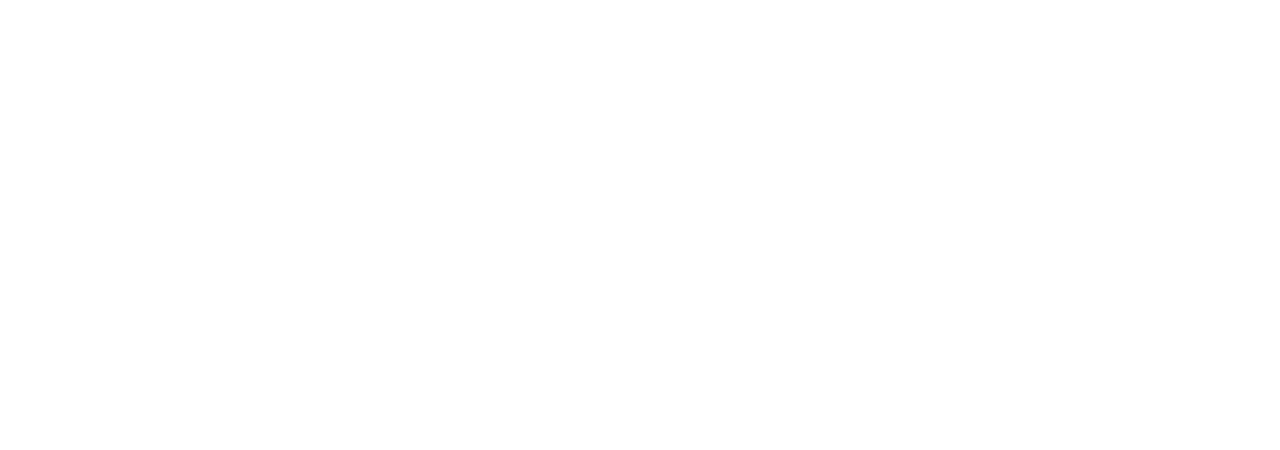
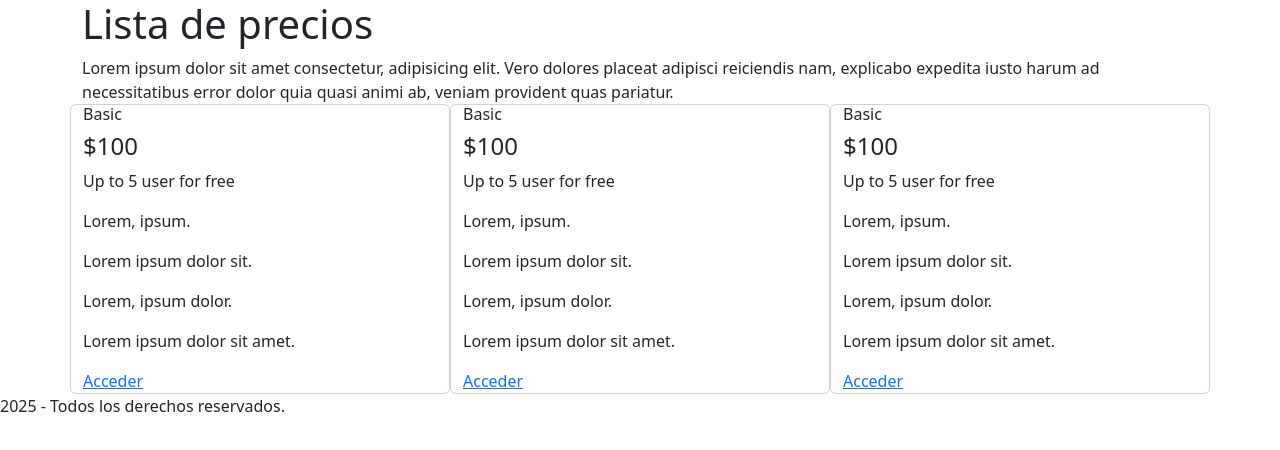
Before and after one commit to DanyRR3312/PracticaListaDePrecios, a plain HTML site: page index.html in a window 1280 px wide. Drawn offline with nearby package versions, Linux system fonts and the light colour scheme.

Commit message:
Estructura HTML

```diff
--- a/index.html
+++ b/index.html
@@ -3,9 +3,87 @@
 <head>
     <meta charset="UTF-8">
     <meta name="viewport" content="width=device-width, initial-scale=1.0">
+    <link rel="stylesheet" href="https://cdn.jsdelivr.net/npm/bootstrap@5.3.7/dist/css/bootstrap.min.css">
     <title>Practica 1 Bootstrap</title>
 </head>
 <body>
 
+    <main class="container">
+
+        <h1>Lista de precios</h1>
+
+        <div class="info">Lorem ipsum dolor sit amet consectetur, adipisicing elit. Vero dolores placeat adipisci reiciendis nam, explicabo expedita iusto harum ad necessitatibus error dolor quia quasi animi ab, veniam provident quas pariatur.</div>
+
+        <section class="row list">
+
+            <div class="card col-4">
+
+                <div class="card-info">
+
+                    <h6>Basic</h6>
+
+                    <h4>$100</h4>
+
+                    <p>Up to 5 user for free</p>
+
+                    <p class="extra">Lorem, ipsum.</p>
+                    <p class="extra">Lorem ipsum dolor sit.</p>
+                    <p class="extra">Lorem, ipsum dolor.</p>
+                    <p class="extra">Lorem ipsum dolor sit amet.</p>
+
+                </div>
+
+                <a href="#">Acceder</a>
+
+            </div>
+
+            <div class="card col-4">
+
+                <div class="card-info">
+
+                    <h6>Basic</h6>
+
+                    <h4>$100</h4>
+
+                    <p>Up to 5 user for free</p>
+
+                    <p class="extra">Lorem, ipsum.</p>
+                    <p class="extra">Lorem ipsum dolor sit.</p>
+                    <p class="extra">Lorem, ipsum dolor.</p>
+                    <p class="extra">Lorem ipsum dolor sit amet.</p>
+
+                </div>
+
+                <a href="#">Acceder</a>
+
+            </div>
+
+            <div class="card col-4">
+
+                <div class="card-info">
+
+                    <h6>Basic</h6>
+
+                    <h4>$100</h4>
+
+                    <p>Up to 5 user for free</p>
+
+                    <p class="extra">Lorem, ipsum.</p>
+                    <p class="extra">Lorem ipsum dolor sit.</p>
+                    <p class="extra">Lorem, ipsum dolor.</p>
+                    <p class="extra">Lorem ipsum dolor sit amet.</p>
+
+                </div>
+
+                <a href="#">Acceder</a>
+
+            </div>
+
+        </section>
+
+    </main>
+
+    <footer>2025 - Todos los derechos reservados.</footer>
+
 </body>
 </html>
```
